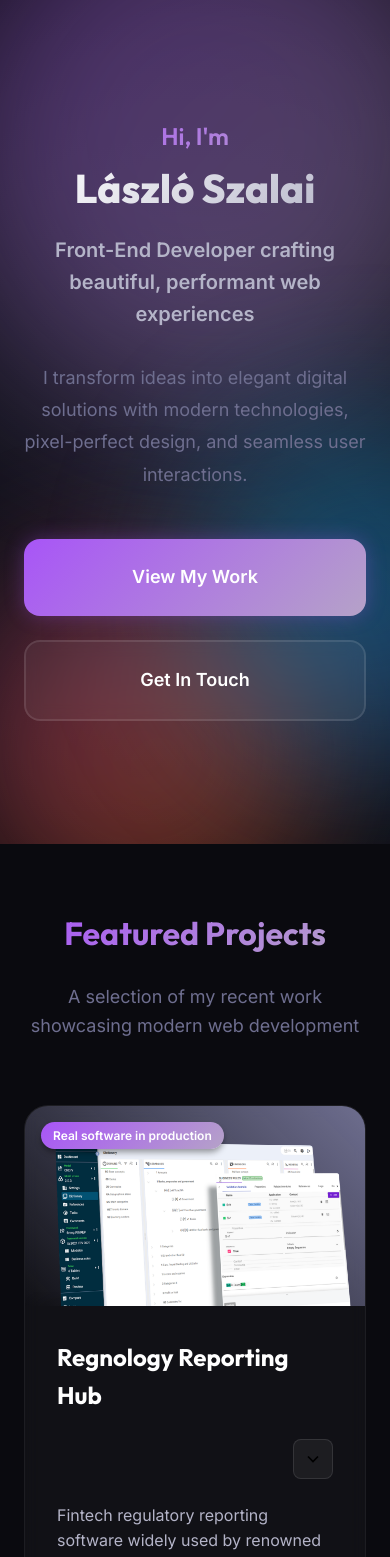
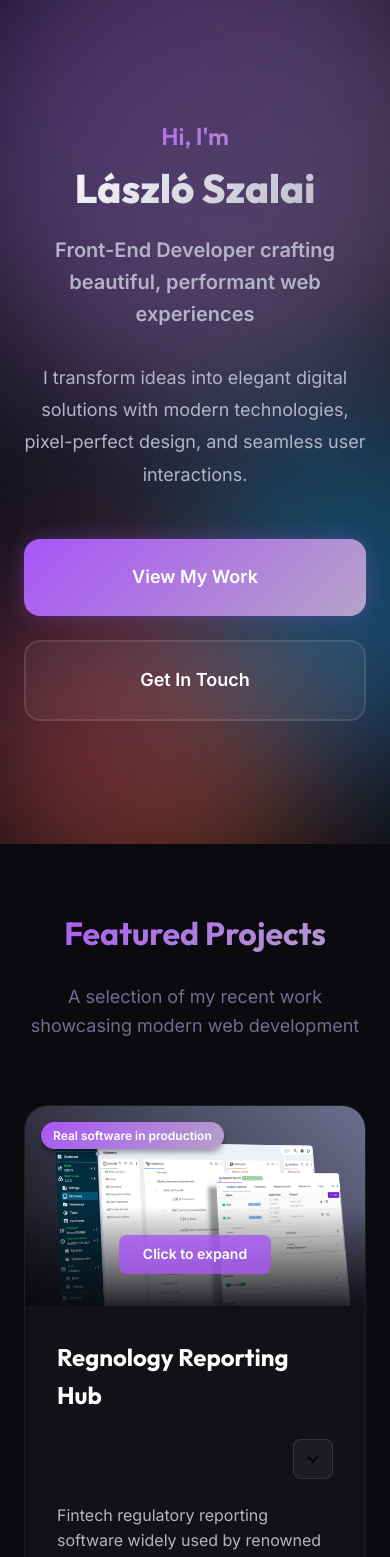
Before and after one commit to szlaci3/portfolio, a React (Vite) app: page / in a window 390 px wide. Shown: the top 1557 px of the page. Built offline with nearby package versions, Linux system fonts and the light colour scheme.

Commit message:
feat: adjust mobile styling

```diff
--- a/src/index.css
+++ b/src/index.css
@@ -637,6 +637,14 @@ body {
 
 /* Responsive Design */
 @media (max-width: 768px) {
+  .hero-description {
+    color: var(--color-text-secondary);
+  }
+
+  .project-overlay {
+    opacity: 1;
+  }
+
   .hero-cta {
     flex-direction: column;
     align-items: stretch;
```
